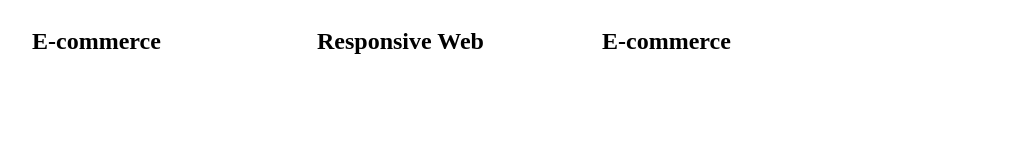
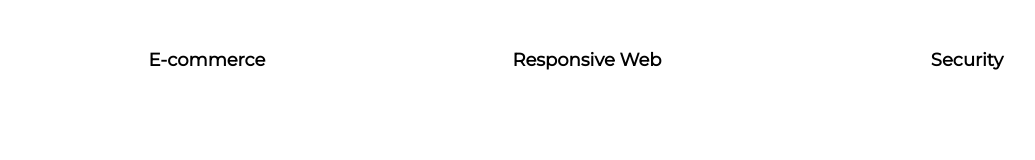
Before and after one commit to truepiotrek/zadanie-final-npm, a website: page index.html in a window 1280 px wide. Shown: the whole page, without its empty margins (53-1088 px from the left). Drawn offline with nearby package versions, Linux system fonts and the light colour scheme; files that its build step writes are made by us from their sources.

Commit message:
update service structure

```diff
--- a/index.html
+++ b/index.html
@@ -6,26 +6,26 @@
         <title>Zadanie finałowe NPM</title>
         <link rel="stylesheet" href="https://cdnjs.cloudflare.com/ajax/libs/font-awesome/5.9.0/css/all.min.css">
         <link href="https://fonts.googleapis.com/css?family=Montserrat|Roboto+Slab&display=swap" rel="stylesheet">
-        <link rel="stylesheet" href="vendor/bootstrap-grid.css" integrity="sha384-MCw98/SFnGE8fJT3GXwEOngsV7Zt27NXFoaoApmYm81iuXoPkFOJwJ8ERdknLPMO" crossorigin="anonymous">
+        <link rel="stylesheet" href="vendor/bootstrap-grid.css" crossorigin="anonymous">
         <link rel="stylesheet" href="css/style.css">
     </head>
     <body>
         <section class="services">
             <div class="container">
                 <div class="row">
-                    <div class="col-3">
+                    <div class="col-4 services-box">
                         <h1 class="description">
                             E-commerce
                         </h1>
                     </div>
-                    <div class="col-3">
+                    <div class="col-4 services-box">
                         <h1 class="description">
                             Responsive Web
                         </h1>
                     </div>
-                    <div class="col-3">
+                    <div class="col-4 services-box">
                         <h1 class="description">
-                            E-commerce
+                            Security
                         </h1>
                     </div>
                 </div>
--- a/sass/style.scss
+++ b/sass/style.scss
@@ -1,2 +1,17 @@
 $font-header: 'Montserrat', sans-serif;
 $font-text: 'Roboto Slab', serif;
+
+/* global */
+
+.description {
+    font-size: 18px;
+    font-family: $font-header;
+    line-height: 75px;
+    letter-spacing: -0,45px;
+}
+.container {
+    text-align: center;
+}
+.services-box {
+    width: 271px;
+}
```
Also changed, not shown: css/style.css (added), 1 other file.
